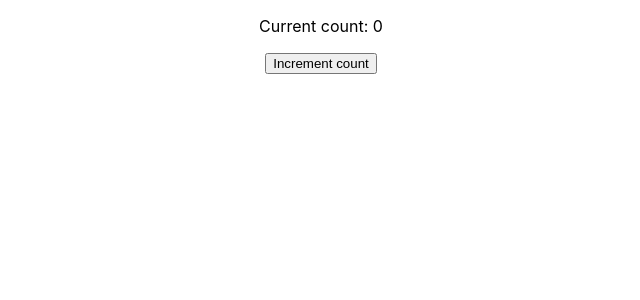
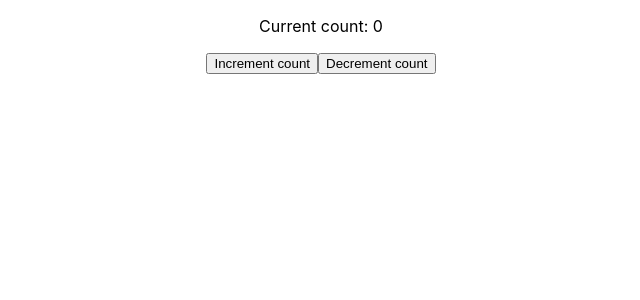
Before and after one commit to MyaElla/fizzbuzz-react-advanced, a React (Create React App) app: page / in a window 1280 px wide. Shown: the top 300 px of the page, without its empty margins (319-959 px from the left). Built offline with nearby package versions, Linux system fonts and the light colour scheme.

Commit message:
added decrement button and updated tests

```diff
--- a/src/components/Counter.js
+++ b/src/components/Counter.js
@@ -12,11 +12,23 @@ class Counter extends Component {
       };
     });
 
+  decrement = () =>
+    this.setState(prevState => {
+      return {
+        count: prevState.count - 1
+      };
+    });
+
   render() {
     return (
       <div>
         <p>Current count: {this.state.count}</p>
-        <button onClick={this.increment}>Increment count</button>
+        <button className="increment" onClick={this.increment}>
+          Increment count
+        </button>
+        <button className="decrement" onClick={this.decrement}>
+          Decrement count
+        </button>
       </div>
     );
   }
```
Also changed, not shown: 1 other file (tests, documents, lock files or other folders).
